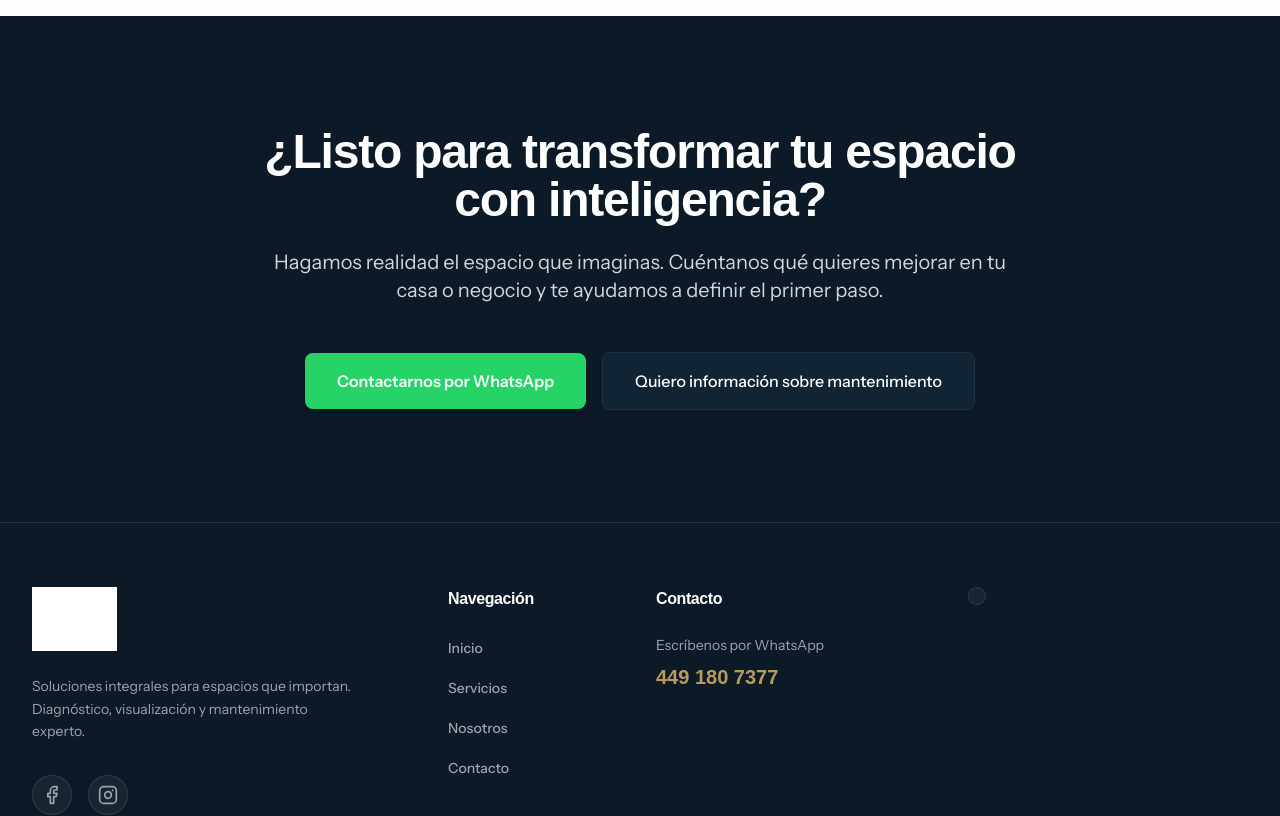
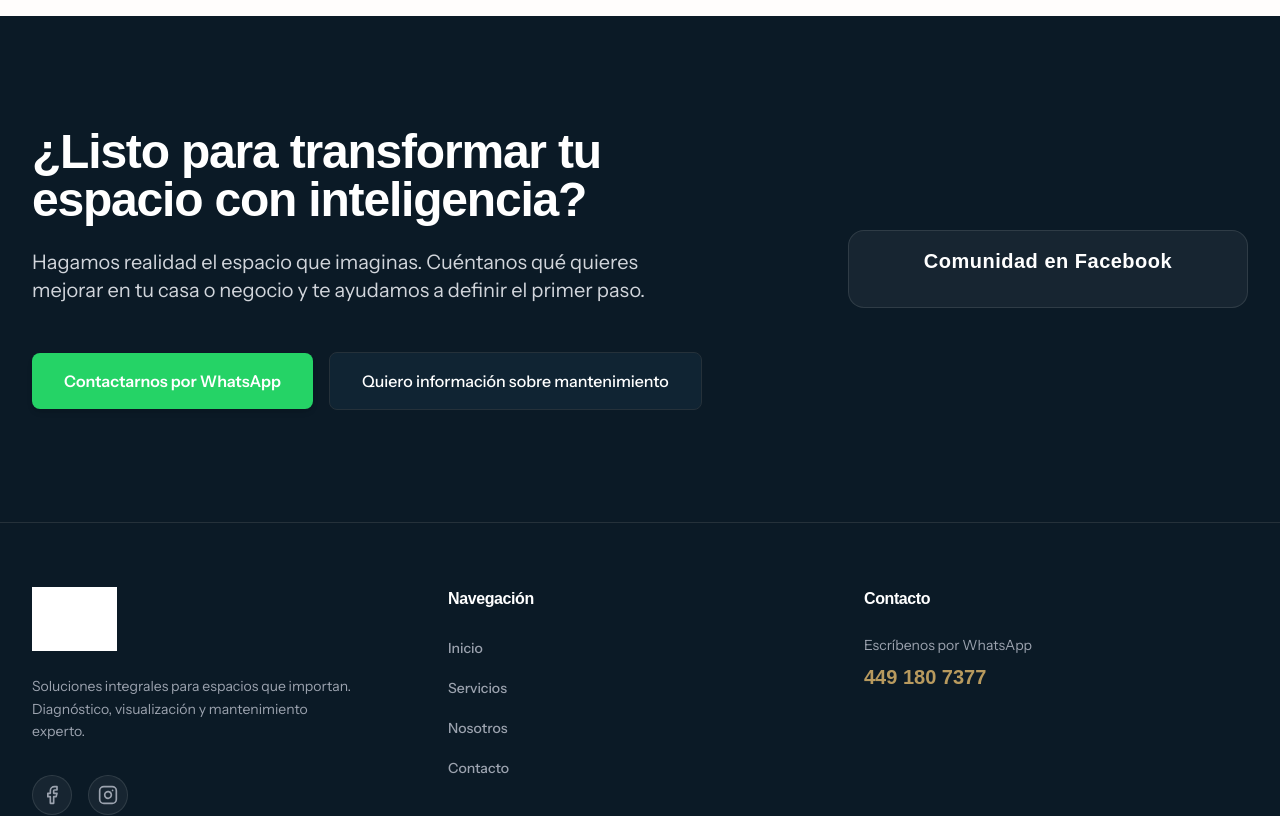
Before and after one commit to platonrecursosdigitales-creator/espaciosingeligentes, a React (Vite) app: page / in a window 1280 px wide. Shown: the part 4020-4836 px from the top of the page. Built offline with nearby package versions, Linux system fonts and the light colour scheme; grey boxes are pictures that could not be loaded; a web font is replaced by a local one.

Commit message:
Mejora: reubicación del widget de Facebook a la sección de Contacto

```diff
--- a/src/components/layout/Footer.jsx
+++ b/src/components/layout/Footer.jsx
@@ -25,10 +25,10 @@ export default function Footer() {
   return (
     <footer className="bg-primary text-white py-16 border-t border-secondary">
       <div className="container-custom">
-        <div className="grid grid-cols-1 md:grid-cols-2 lg:grid-cols-12 gap-10 lg:gap-8 items-start">
+        <div className="grid grid-cols-1 md:grid-cols-3 gap-10 lg:gap-8 items-start">
 
           {/* Columna 1: Marca y Redes */}
-          <div className="lg:col-span-4 text-center md:text-left">
+          <div className="text-center md:text-left">
             <div className="mb-6 flex justify-center md:justify-start">
               <img src="/images/logo.png" alt="Espacios Inteligentes Logo" className="h-16 w-auto object-contain brightness-0 invert" />
             </div>
@@ -64,7 +64,7 @@ export default function Footer() {
           </div>
 
           {/* Columna 2: Navegación */}
-          <div className="lg:col-span-2 text-center md:text-left">
+          <div className="text-center md:text-left">
             <h4 className="font-bold text-white mb-6">Navegación</h4>
             <ul className="flex flex-col gap-4">
               <li><a href="#" className="text-sm font-medium text-gray-400 hover:text-accent transition-colors">Inicio</a></li>
@@ -75,7 +75,7 @@ export default function Footer() {
           </div>
 
           {/* Columna 3: Contacto */}
-          <div className="lg:col-span-3 text-center md:text-left">
+          <div className="text-center md:text-left">
             <h4 className="font-bold text-white mb-6">Contacto</h4>
             <span className="block text-sm text-gray-400 mb-2">Escríbenos por WhatsApp</span>
             <a href="https://wa.me/524491807377" className="font-display font-bold text-accent hover:text-white transition-colors text-xl block mb-6">
@@ -83,21 +83,6 @@ export default function Footer() {
             </a>
           </div>
 
-          {/* Columna 4: Facebook Widget */}
-          <div className="lg:col-span-3">
-            <div className="bg-white/5 p-2 rounded-xl border border-white/10 w-fit mx-auto md:mx-0 overflow-hidden">
-              <div
-                className="fb-page"
-                data-href="https://www.facebook.com/profile.php?id=61586394059551"
-                data-tabs="timeline"
-                data-height="600"
-                data-small-header="false"
-                data-adapt-container-width="true"
-                data-hide-cover="false"
-                data-show-facepile="true"
-              ></div>
-            </div>
-          </div>
 
         </div>
 
--- a/src/components/sections/ContactSection.jsx
+++ b/src/components/sections/ContactSection.jsx
@@ -1,14 +1,23 @@
+import { useEffect } from 'react';
+
 export default function ContactSection() {
+  useEffect(() => {
+    if (window.FB) {
+      window.FB.XFBML.parse();
+    }
+  }, []);
   return (
-    <section id="contacto" className="section-padding bg-primary text-white text-center">
+    <section id="contacto" className="section-padding bg-primary text-white">
       <div className="container-custom">
-        <div className="max-w-3xl mx-auto">
+        <div className="grid grid-cols-1 lg:grid-cols-12 gap-12 lg:gap-20 items-center">
+
+          <div className="lg:col-span-7 text-center lg:text-left">
             <h2 className="text-3xl md:text-5xl font-display font-bold mb-6">¿Listo para transformar tu espacio con inteligencia?</h2>
             <p className="text-lg md:text-xl text-gray-300 mb-12">
               Hagamos realidad el espacio que imaginas. Cuéntanos qué quieres mejorar en tu casa o negocio y te ayudamos a definir el primer paso.
             </p>
 
-          <div className="flex flex-col sm:flex-row items-center justify-center gap-4">
+            <div className="flex flex-col sm:flex-row items-center justify-center lg:justify-start gap-4">
               <a
                 href="https://wa.me/524491807377?text=Hola%2C%20quiero%20informaci%C3%B3n%20sobre%20Espacios%20Inteligentes.%20Quiero%20mejorar%20un%20espacio%20de%20mi%20casa%20o%20negocio"
                 target="_blank"
@@ -27,6 +36,26 @@ export default function ContactSection() {
               </a>
             </div>
           </div>
+
+          <div className="lg:col-span-5 flex justify-center lg:justify-end">
+            <div className="bg-white/5 p-4 rounded-2xl border border-white/10 w-full max-w-[400px]">
+              <h3 className="text-xl font-bold mb-4 text-center font-display tracking-wide">Comunidad en Facebook</h3>
+              <div className="overflow-hidden rounded-xl flex justify-center bg-white">
+                <div
+                  className="fb-page"
+                  data-href="https://www.facebook.com/profile.php?id=61586394059551"
+                  data-tabs="timeline"
+                  data-height="500"
+                  data-small-header="false"
+                  data-adapt-container-width="true"
+                  data-hide-cover="false"
+                  data-show-facepile="true"
+                ></div>
+              </div>
+            </div>
+          </div>
+
+        </div>
       </div>
     </section>
   );
```
Lines whose indentation alone changed are shown as unchanged.
